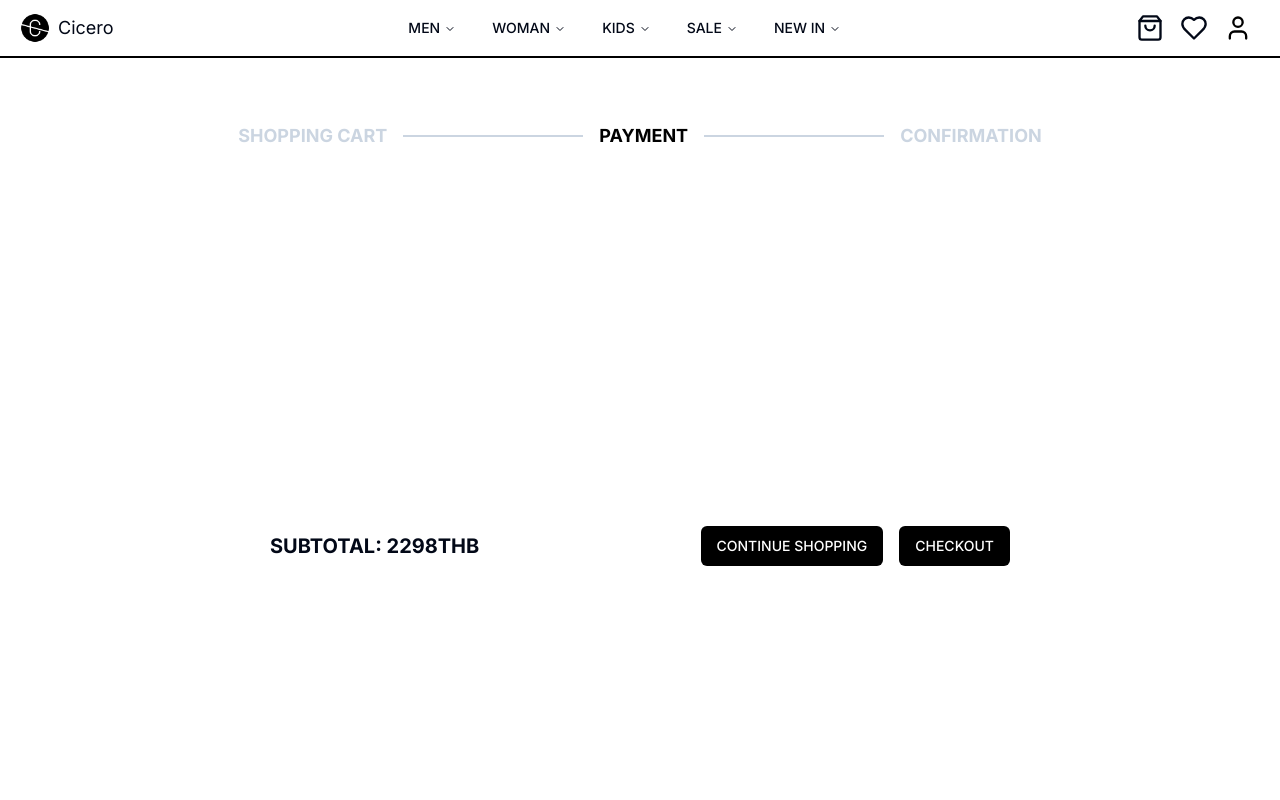
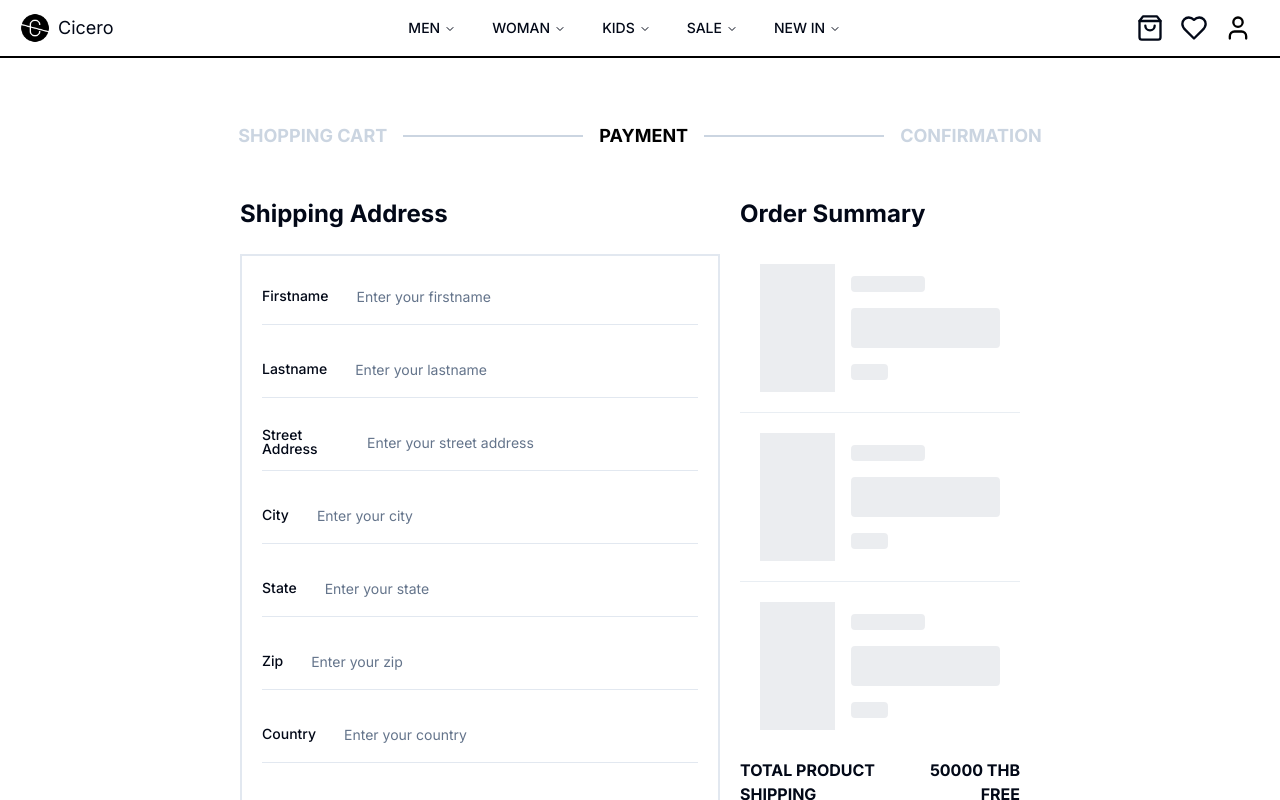
Before and after one commit to deeptech-kmitl/Cicero-Frontend, a Next.js app: page /payment in a window 1280 px wide. Built offline with nearby package versions, Linux system fonts and the light colour scheme.

Commit message:
✅ feat : form address and order summary

```diff
--- a/src/app/(site)/payment/page.tsx
+++ b/src/app/(site)/payment/page.tsx
@@ -1,5 +1,6 @@
 import CartFooter from '@/components/cart/CartFooter'
 import Topbar from '@/components/cart/Topbar'
+import PaymentDetail from '@/components/payment/PaymentDetail'
 import React from 'react'
 
 type Props = {}
@@ -10,7 +11,7 @@ const Payment = (props: Props) => {
 			<Topbar page="payment" />
 
 			<div className="w-[70%] space-y-3 min-h-[300px]">
-
+				<PaymentDetail />
 			</div>
 			<CartFooter />
 		</div>
--- a/src/components/cart/type.ts
+++ b/src/components/cart/type.ts
@@ -3,7 +3,7 @@ export type CartItemProps = {
 	image: string;
 	title: string;
 	description: string;
-	sizes: string;
+	sizes: "XS"| "S"| "M"| "L"| "XL";
 	price: number;
     qty: number;
 }
--- /dev/null
+++ b/src/components/payment/OrderItems.tsx
@@ -0,0 +1,45 @@
+import React from "react";
+import Image from "next/image";
+import { Button } from "../ui/button";
+type Props = {};
+
+const OrderItems = (props: Props) => {
+	return (
+		// <div className="flex items-center  gap-4  p-5">
+		// 	<div className="w-1/3">
+		// 		<Image
+		// 			src={"https://placehold.co/600x600/png"}
+		// 			sizes="100vw"
+		// 			alt={"xd"}
+		// 			width={0}
+		// 			height={0}
+		// 			className="w-full h-full"
+		// 		/>
+		// 	</div>
+		// 	<div className="space-y-4">
+		// 		<p className="font-bold">Asda Some title</p>
+		// 		<Button
+		// 			className="disabled:opacity-100"
+		// 			variant={"sizebtn"}
+		// 			disabled
+		// 		>
+		// 			XL
+		// 		</Button>
+		// 		<p >
+		// 			2390 <span className="inline-block"> THB x 1</span>
+		// 		</p>
+		// 	</div>
+		// </div>
+		<div className="flex items-center gap-4 p-5 animate-pulse">
+  <div className="w-1/3 h-32 bg-gray-200">
+  </div>
+  <div className="space-y-4 w-2/3">
+    <div className="h-4 bg-gray-200 rounded w-1/2"></div>
+    <div className="h-10 bg-gray-200 rounded"></div>
+    <div className="h-4 bg-gray-200 rounded w-1/4"></div>
+  </div>
+</div>
+	);
+};
+
+export default OrderItems;
--- /dev/null
+++ b/src/components/payment/OrderSummary.tsx
@@ -0,0 +1,31 @@
+import React from "react";
+import OrderItems from "./OrderItems";
+import { Separator } from "../ui/separator";
+
+type Props = {};
+
+const OrderSummary = (props: Props) => {
+	return (
+		<div className="w-2/5 px-5">
+			<h1 className="text-2xl font-bold mb-[5%]">Order Summary</h1>
+			<div className=" max-h-[500px] divide-y overflow-auto">
+				<OrderItems />
+				<OrderItems />
+				<OrderItems />
+
+			</div>
+			<div className="mt-[5%]">
+				<div className="font-bold grid grid-cols-2">
+					<p className="text-left ">TOTAL PRODUCT</p>
+					<p className="text-right">50000 THB</p>
+				</div>
+				<div className="font-bold grid grid-cols-2">
+					<p className="text-left ">SHIPPING</p>
+					<p className="text-right">FREE</p>
+				</div>
+			</div>
+		</div>
+	);
+};
+
+export default OrderSummary;
--- /dev/null
+++ b/src/components/payment/PaymentDetail.tsx
@@ -0,0 +1,20 @@
+import React from 'react'
+import ShippingForm from './ShippingForm'
+import OrderSummary from './OrderSummary'
+import CreditCardForm from './CreditCardForm'
+
+type Props = {}
+
+const PaymentDetail = (props: Props) => {
+  return (
+    <div className='p-5 space-x-4'>
+      <div className='flex '>
+        <ShippingForm />
+        <OrderSummary />
+      </div>
+    {/* <CreditCardForm /> */}
+    </div>
+  )
+}
+
+export default PaymentDetail
--- /dev/null
+++ b/src/components/payment/ShippingForm.tsx
@@ -0,0 +1,217 @@
+"use client";
+import { PaymentAddressSchema } from "@/validator/payment";
+import { zodResolver } from "@hookform/resolvers/zod";
+import React from "react";
+import { useForm } from "react-hook-form";
+import { z } from "zod";
+import {
+	Form,
+	FormControl,
+	FormDescription,
+	FormField,
+	FormItem,
+	FormLabel,
+	FormMessage,
+} from "../ui/form";
+import { Input } from "@/components/ui/input";
+import { Button } from "@/components/ui/button";
+import { Separator } from "../ui/separator";
+
+type Props = {};
+
+const ShippingForm = (props: Props) => {
+	const form = useForm<z.infer<typeof PaymentAddressSchema>>({
+		resolver: zodResolver(PaymentAddressSchema),
+		defaultValues: {
+			fname: "",
+			lname: "",
+			street_address: "",
+			city: "",
+			state: "",
+			zip: "",
+			country: "",
+			phone: "",
+			company: "",
+		},
+	});
+	function onSubmit(data: z.infer<typeof PaymentAddressSchema>) {
+		console.log(data);
+	}
+	return (
+		<div className="w-3/5">
+			<h1 className="text-2xl font-bold mb-[5%]">Shipping Address</h1>
+			<Form {...form}>
+				<form
+					onSubmit={form.handleSubmit(onSubmit)}
+					className="space-y-6 p-5 border-2"
+				>
+					<FormField
+						control={form.control}
+						name="fname"
+						render={({ field }) => (
+							<FormItem>
+								<div className="flex items-center gap-4 ">
+									<FormLabel>Firstname</FormLabel>
+									<FormControl>
+										<Input
+											placeholder="Enter your firstname"
+											className="border-0 focus-visible:ring-0 focus-visible:border-0"
+											{...field}
+										/>
+									</FormControl>
+								</div>
+								<Separator />
+								<FormMessage className="text-end" />
+							</FormItem>
+						)}
+					/>
+					<FormField
+						control={form.control}
+						name="lname"
+						render={({ field }) => (
+							<FormItem>
+								<div className="flex items-center gap-4 ">
+									<FormLabel>Lastname</FormLabel>
+									<FormControl>
+										<Input
+											placeholder="Enter your lastname"
+											className="border-0 focus-visible:ring-0 focus-visible:border-0"
+											{...field}
+										/>
+									</FormControl>
+								</div>
+								<Separator />
+								<FormMessage className="text-end" />
+							</FormItem>
+						)}
+					/>
+					<FormField
+						control={form.control}
+						name="street_address"
+						render={({ field }) => (
+							<FormItem>
+								<div className="flex items-center gap-4 ">
+									<FormLabel>Street Address</FormLabel>
+									<FormControl>
+										<Input
+											placeholder="Enter your street address"
+											className="border-0 focus-visible:ring-0 focus-visible:border-0"
+											{...field}
+										/>
+									</FormControl>
+								</div>
+								<Separator />
+								<FormMessage className="text-end" />
+							</FormItem>
+						)}
+					/>
+					<FormField
+						control={form.control}
+						name="city"
+						render={({ field }) => (
+							<FormItem>
+								<div className="flex items-center gap-4 ">
+									<FormLabel>City</FormLabel>
+									<FormControl>
+										<Input
+											placeholder="Enter your city"
+											className="border-0 focus-visible:ring-0 focus-visible:border-0"
+											{...field}
+										/>
+									</FormControl>
+								</div>
+								<Separator />
+								<FormMessage className="text-end" />
+							</FormItem>
+						)}
+					/>
+					<FormField
+						control={form.control}
+						name="state"
+						render={({ field }) => (
+							<FormItem>
+								<div className="flex items-center gap-4 ">
+									<FormLabel>State</FormLabel>
+									<FormControl>
+										<Input
+											placeholder="Enter your state"
+											className="border-0 focus-visible:ring-0 focus-visible:border-0"
+											{...field}
+										/>
+									</FormControl>
+								</div>
+								<Separator />
+								<FormMessage className="text-end" />
+							</FormItem>
+						)}
+					/>
+					<FormField
+						control={form.control}
+						name="zip"
+						render={({ field }) => (
+							<FormItem>
+								<div className="flex items-center gap-4 ">
+									<FormLabel>Zip</FormLabel>
+									<FormControl>
+										<Input
+											placeholder="Enter your zip"
+											className="border-0 focus-visible:ring-0 focus-visible:border-0"
+											{...field}
+										/>
+									</FormControl>
+								</div>
+								<Separator />
+								<FormMessage className="text-end" />
+							</FormItem>
+						)}
+					/>
+					<FormField
+						control={form.control}
+						name="country"
+						render={({ field }) => (
+							<FormItem>
+								<div className="flex items-center gap-4 ">
+									<FormLabel>Country</FormLabel>
+									<FormControl>
+										<Input
+											placeholder="Enter your country"
+											className="border-0 focus-visible:ring-0 focus-visible:border-0"
+											{...field}
+										/>
+									</FormControl>
+								</div>
+								<Separator />
+								<FormMessage className="text-end" />
+							</FormItem>
+						)}
+					/>
+
+					<FormField
+						control={form.control}
+						name="phone"
+						render={({ field }) => (
+							<FormItem>
+								<div className="flex items-center gap-4 ">
+									<FormLabel>Phone</FormLabel>
+									<FormControl>
+										<Input
+											placeholder="Enter your phone"
+											className="border-0 focus-visible:ring-0 focus-visible:border-0"
+											{...field}
+										/>
+									</FormControl>
+								</div>
+								<Separator />
+								<FormMessage className="text-end" />
+							</FormItem>
+						)}
+					/>
+
+					{/* <Button type="submit">Submit</Button> */}
+				</form>
+			</Form>
+		</div>
+	);
+};
+
+export default ShippingForm;
--- a/src/components/ui/form.tsx
+++ b/src/components/ui/form.tsx
@@ -88,12 +88,12 @@ const FormLabel = React.forwardRef<
   React.ElementRef<typeof LabelPrimitive.Root>,
   React.ComponentPropsWithoutRef<typeof LabelPrimitive.Root>
 >(({ className, ...props }, ref) => {
-  const { error, formItemId } = useFormField()
+  const { formItemId } = useFormField()
 
   return (
     <Label
       ref={ref}
-      className={cn(error && "text-destructive", className)}
+      className={cn( className)}
       htmlFor={formItemId}
       {...props}
     />
--- /dev/null
+++ b/src/validator/payment.ts
@@ -0,0 +1,34 @@
+import { z } from "zod";
+
+export const PaymentSchema = z.object({
+    cardNumber: z.string().min(16).max(16).refine((val) => !isNaN(val as unknown as number), {
+        message: "Card number should be a number",
+    }),
+    cardHolder: z.string().min(5).max(30),
+    expiryDate: z.string().min(5).max(5),
+    cvv: z.string().min(3).max(3).refine((val) => !isNaN(val as unknown as number), {
+        message: "CVV should be a number",
+    }),
+    });
+
+export const PaymentAddressSchema = z.object({
+    fname: z.string().min(5).max(30),
+    lname : z.string().min(5).max(30),
+    phone: z
+    .string()
+    .min(1, { message: "Phone number is required" })
+    .min(10, { message: "Incorect Phone number" })
+    .max(10, { message: "Incorect Phone number" })
+    .refine((val) => !isNaN(val as unknown as number), {
+      message: "Phone number should be a number",
+    }),
+    email : z.string().email(),
+    street_address: z.string().min(5).max(30),
+    city: z.string().min(3).max(30),
+    state: z.string().min(3).max(30),
+    country: z.string().min(3).max(30),
+    company: z.string().min(3).max(30),
+    zip: z.string().min(5).max(10).refine((val) => !isNaN(val as unknown as number), {
+        message: "Zip should be a number",
+    }),
+    });
```
